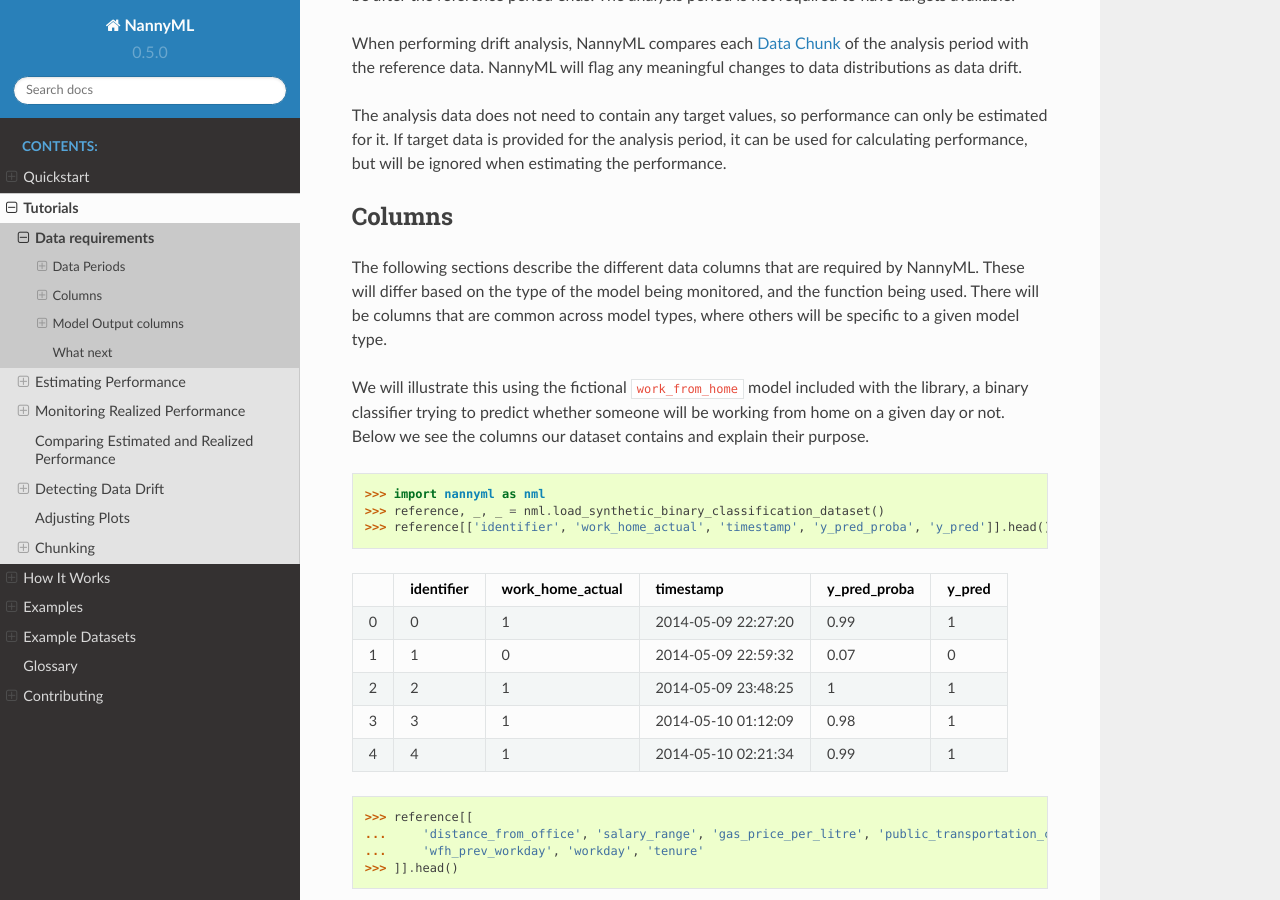
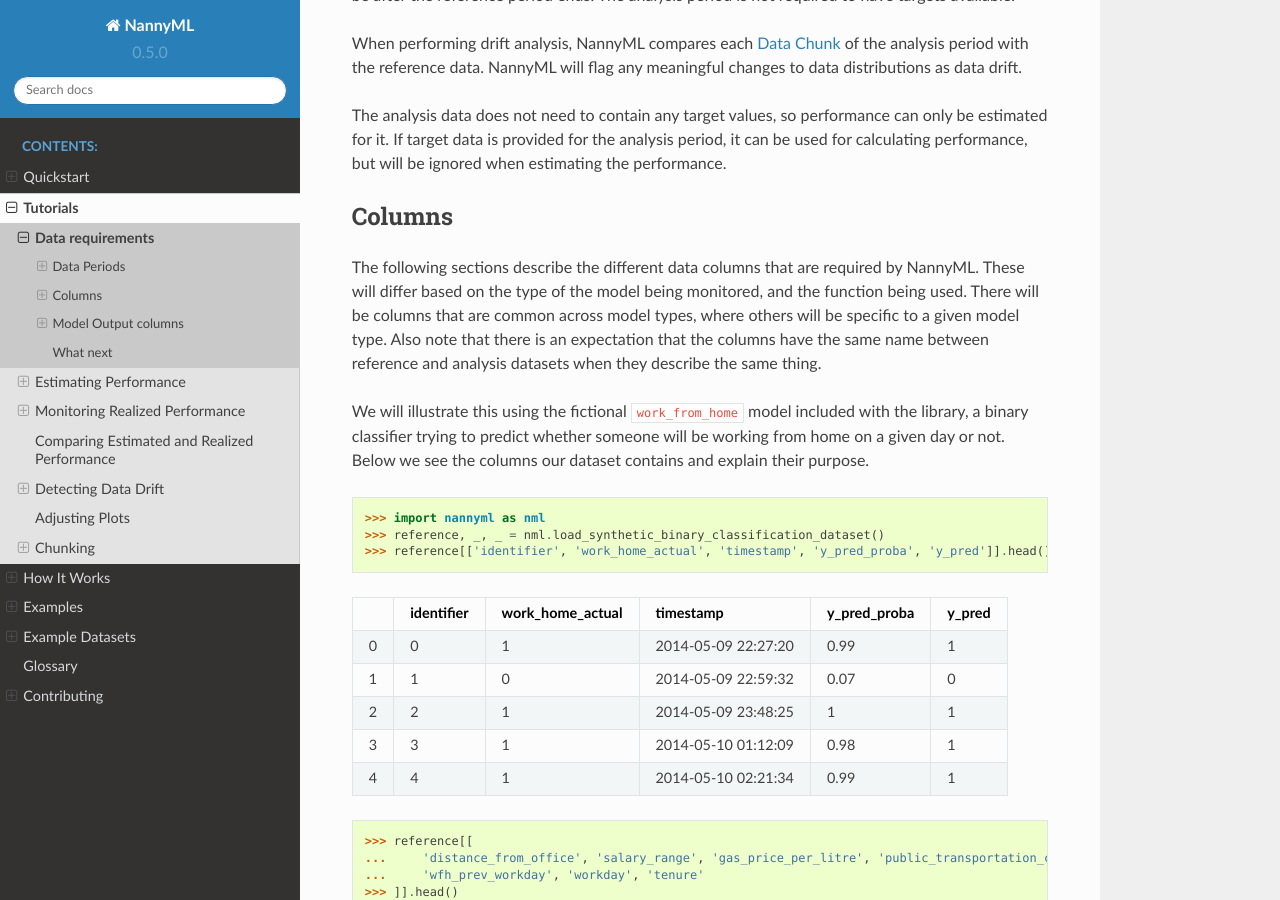
Before and after one commit to NannyML/nannyml, a Sphinx documentation site: the page built from docs/tutorials/data_requirements.rst, in a window 1280 px wide and 900 px high, scrolled down 985 px. Built offline with Sphinx 7.4.7 and the Read the Docs theme 2.0.0, drawn with Linux system fonts in a browser that asks for light colours; pages that are not in the unit, such as notebooks, are missing from menus.

Commit message:
doc update

```diff
--- a/docs/tutorials/data_requirements.rst
+++ b/docs/tutorials/data_requirements.rst
@@ -54,11 +54,12 @@
 
 
 Columns
---------------
+-------
 
 The following sections describe the different data columns that are required by NannyML. These will differ based on
 the type of the model being monitored, and the function being used. There will be columns that are common across model types, where others will
-be specific to a given model type.
+be specific to a given model type. Also note that there is an expectation that the columns have the same name between reference and
+analysis datasets when they describe the same thing.
 
 We will illustrate this using the fictional ``work_from_home`` model included with the library,
 a binary classifier trying to predict whether someone will be working from home on a given day or not.
```
